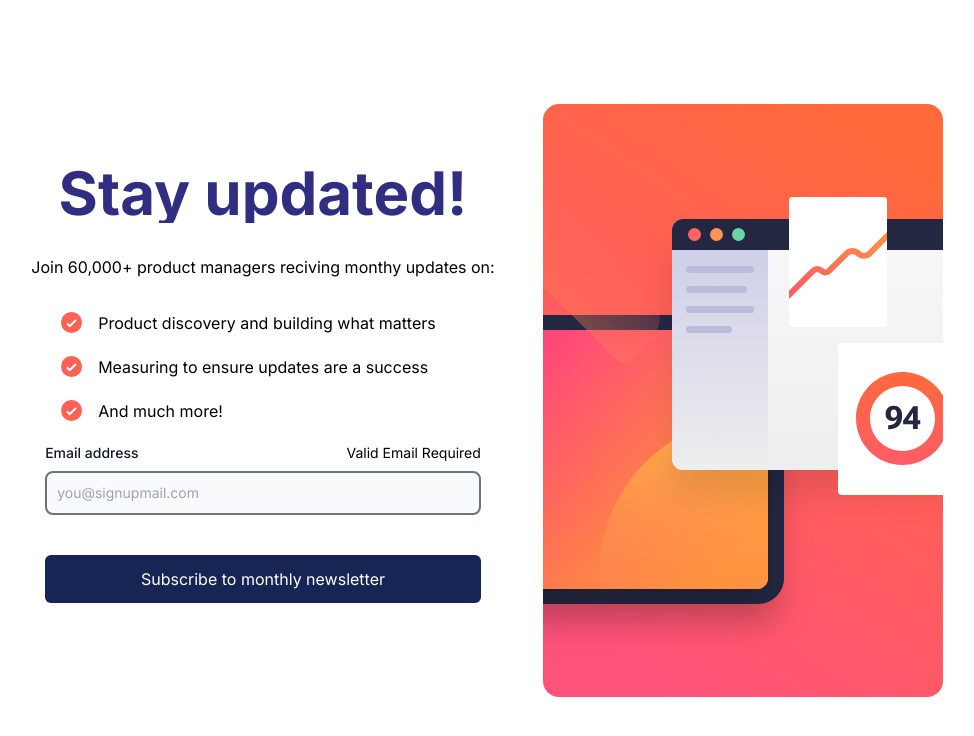
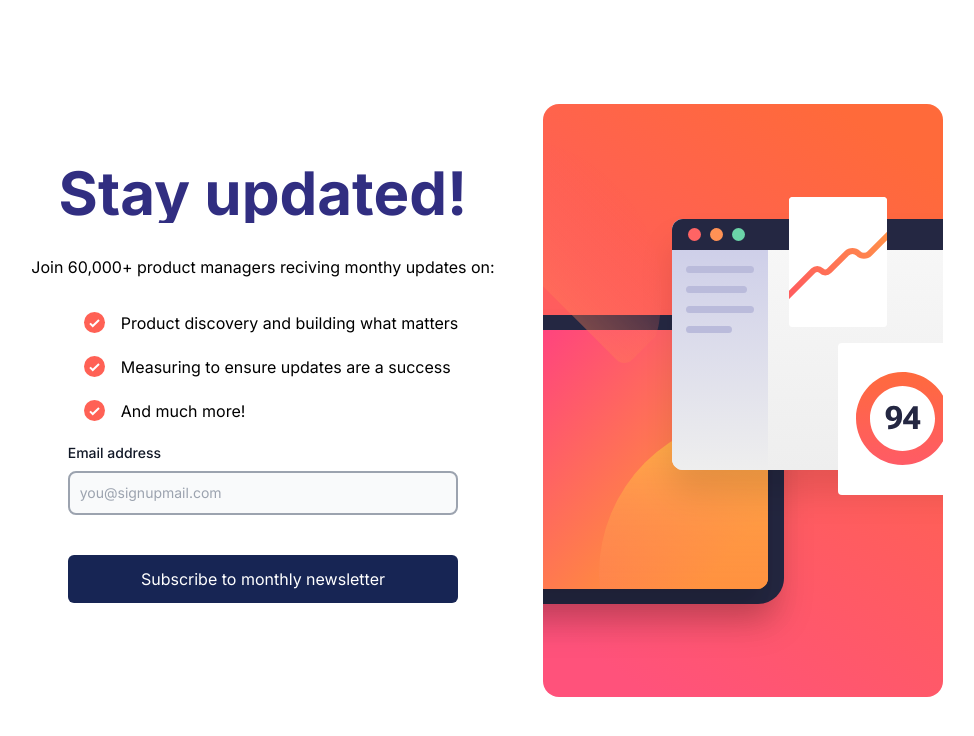
Before and after one commit to SIDNEYHOLMES/news-letter-signup, a Next.js app in the folder news-letter-fourm/: page / in a window 1280 px wide. Shown: the top 736 px of the page, without its empty margins (177-1151 px from the left). Built offline with nearby package versions, Linux system fonts and the light colour scheme.

Commit message:
showing "invalid email" if one is inputted incorrectly

```diff
--- a/news-letter-fourm/src/components/Fourm.tsx
+++ b/news-letter-fourm/src/components/Fourm.tsx
@@ -1,21 +1,26 @@
 'use client'
-import React, { useRef } from 'react'
+import React, { useState } from 'react'
 import Image from 'next/image'
 import listCheck from '../../public/list-check-icon.svg'
 
 const Fourm = () => {
+  let [ emailValidate, setEmailValidate ] = useState(true)
 
   const checkEmailSyntax = (event: any) => {
     event.preventDefault()
     const emailInput = event.target.email.value
     var validationRegx = /\S+@\S+\.\S+/;
-    if(validationRegx.test(emailInput)) { //if validation pass send email to database
-      console.log(true)
-      //if validation pass send email to database
+    if(emailInput === null) {
+      setEmailValidate(false)
+      return;
     }
-    else { // if validation false return "valid email is required"
-      console.log(false)
-
+    else if (validationRegx.test(emailInput)) {
+      setEmailValidate(true)
+      return;
+    }
+    else {
+      setEmailValidate(false)
+      return;
     }
   }
 
@@ -50,11 +55,11 @@ const Fourm = () => {
         </li>
         <form onSubmit={checkEmailSyntax} className='flex flex-col'>
           <div className='flex flex-row space-x-44 md:space-x-52'>
-            <label htmlFor='email' className='block mb-2 text-sm font-medium text-gray-900'>Email address</label>
-            <p className='text-sm'>Valid Email Required</p>
+            <label htmlFor='submit' className='block mb-2 text-sm font-medium text-gray-900'>Email address</label>
+            <p className={`${emailValidate ? 'hidden' : 'block'} text-sm text-red-400`}>Valid Email Required</p>
           </div>
-          <input type='email' id='email' className='bg-gray-50 border-solid border-2 border-gray-500 text-gray-900 text-sm rounded-lg focus:ring-blue-500 focus:border-blue-500 block w-full p-2.5' placeholder='you@signupmail.com'></input>
-          <button type='submit' className='mt-10 p-3 rounded-md bg-blue-950 text-white'>Subscribe to monthly newsletter</button>
+          <input type='email' id='email' className={`bg-gray-50 text-gray-900 text-sm rounded-lg focus:ring-blue-500 focus:border-blue-500 block w-full p-2.5 border-solid border-2 ${emailValidate ? 'border-gray-400 text-gray-900' : 'border-red-400 text-red-700'}`} placeholder='you@signupmail.com'></input>
+          <button type='submit' className='hover:bg-indigo-950 mt-10 p-3 rounded-md bg-blue-950 text-white'>Subscribe to monthly newsletter</button>
         </form>
       </ul>
     </main>
```
